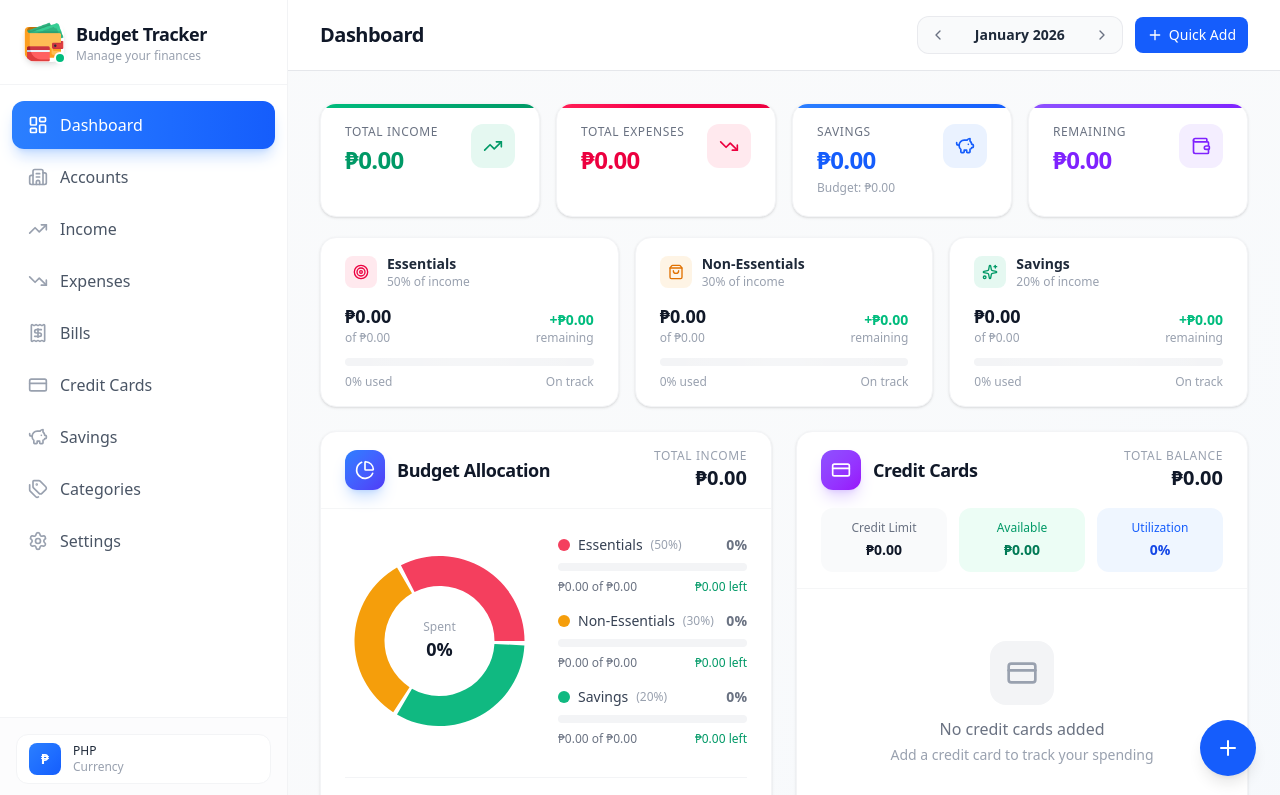
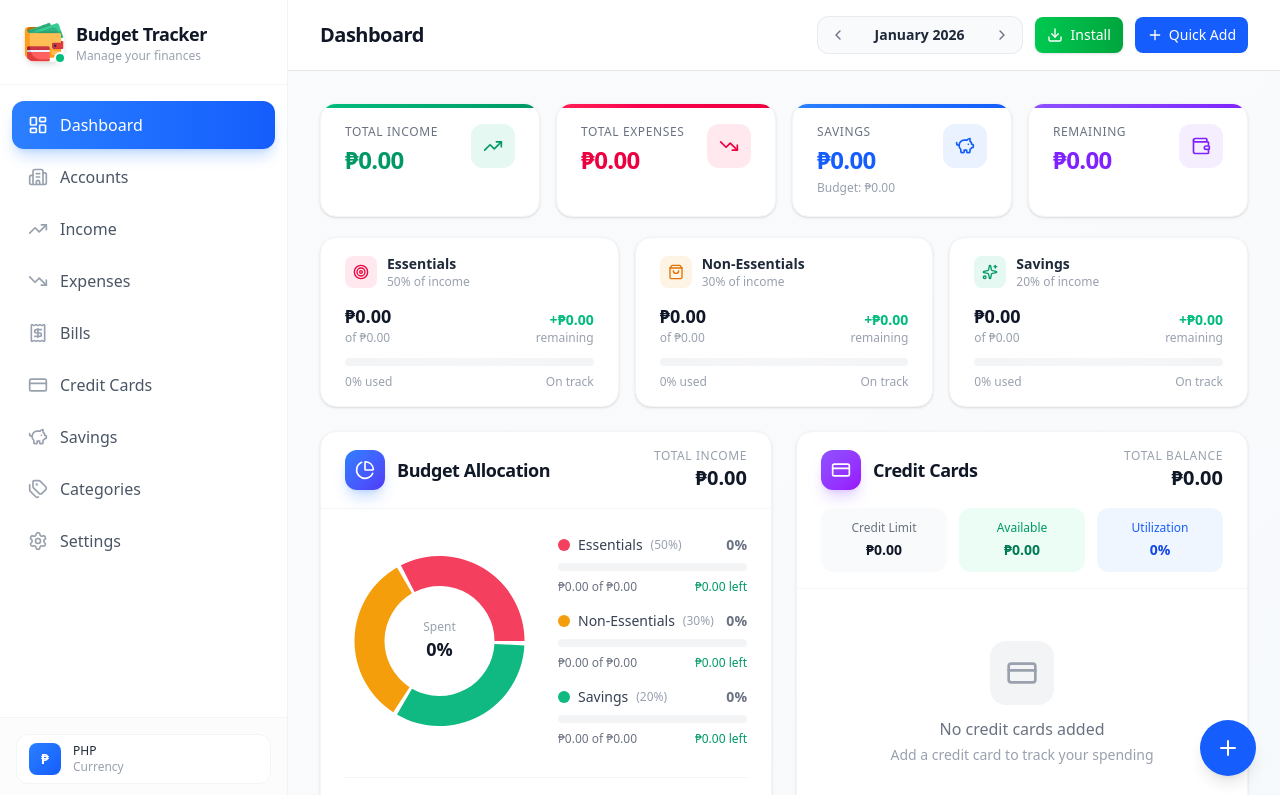
Before and after one commit to fitzMOSO/budget-tracker, a Next.js app: page / in a window 1280 px wide. Shown: the top 795 px of the page. Built offline with nearby package versions, Linux system fonts and the light colour scheme.

Commit message:
feat: Add InstallButton component for app installation prompts

```diff
--- a/app/components/AppLayout.tsx
+++ b/app/components/AppLayout.tsx
@@ -24,6 +24,7 @@ import { cn } from '../utils'
 import { useBudget } from '../context/BudgetContext'
 import { getMonthName, getMonthYear } from '../utils'
 import { QuickActions } from './QuickActions'
+import { InstallButton } from './InstallButton'
 
 interface NavItem {
     href: string
@@ -217,6 +218,7 @@ export function AppLayout({ children, selectedMonth, selectedYear, onMonthChange
                                 selectedYear={selectedYear}
                                 onMonthChange={onMonthChange}
                             />
+                            <InstallButton />
                             <QuickActions />
                         </div>
                     </div>
--- /dev/null
+++ b/app/components/InstallButton.tsx
@@ -0,0 +1,96 @@
+'use client'
+
+import { useState, useEffect } from 'react'
+import { Download } from 'lucide-react'
+import { showSuccess, showInfo } from '../utils/swal'
+
+interface BeforeInstallPromptEvent extends Event {
+    prompt: () => Promise<void>
+    userChoice: Promise<{ outcome: 'accepted' | 'dismissed' }>
+}
+
+export function InstallButton() {
+    const [deferredPrompt, setDeferredPrompt] = useState<BeforeInstallPromptEvent | null>(null)
+    const [isIOS, setIsIOS] = useState(false)
+
+    // Initialize state based on install status
+    const [isInstalled, setIsInstalled] = useState(() => {
+        if (typeof window === 'undefined') return true
+        return window.matchMedia('(display-mode: standalone)').matches
+    })
+
+    useEffect(() => {
+        // Check if iOS
+        const isIOSDevice = /iPad|iPhone|iPod/.test(navigator.userAgent)
+        setIsIOS(isIOSDevice)
+
+        // Update install status for iOS
+        if (isIOSDevice) {
+            const isStandalone = window.matchMedia('(display-mode: standalone)').matches
+            if (!isStandalone) {
+                setIsInstalled(false)
+            }
+        }
+
+        // Listen for the beforeinstallprompt event
+        const handleBeforeInstallPrompt = (e: Event) => {
+            e.preventDefault()
+            setDeferredPrompt(e as BeforeInstallPromptEvent)
+            setIsInstalled(false)
+        }
+
+        window.addEventListener('beforeinstallprompt', handleBeforeInstallPrompt)
+
+        // Listen for app installed event
+        window.addEventListener('appinstalled', () => {
+            setIsInstalled(true)
+            setDeferredPrompt(null)
+            showSuccess('App installed successfully!')
+        })
+
+        return () => {
+            window.removeEventListener('beforeinstallprompt', handleBeforeInstallPrompt)
+        }
+    }, [])
+
+    const handleInstall = async () => {
+        if (isIOS) {
+            showInfo('To install on iOS: Tap the Share button (⎋) in Safari, then tap "Add to Home Screen"')
+            return
+        }
+
+        if (!deferredPrompt) {
+            showInfo('To install: Open the browser menu and look for "Install App" or "Add to Home Screen"')
+            return
+        }
+
+        try {
+            await deferredPrompt.prompt()
+            const { outcome } = await deferredPrompt.userChoice
+
+            if (outcome === 'accepted') {
+                setIsInstalled(true)
+                showSuccess('App installed successfully!')
+            }
+            setDeferredPrompt(null)
+        } catch (error) {
+            console.error('Error installing app:', error)
+        }
+    }
+
+    // Don't show button if app is already installed
+    if (isInstalled) {
+        return null
+    }
+
+    return (
+        <button
+            onClick={handleInstall}
+            className="flex items-center gap-2 px-3 py-2 bg-gradient-to-r from-green-500 to-green-600 text-white rounded-lg hover:from-green-600 hover:to-green-700 transition-all duration-200 text-sm font-medium shadow-sm hover:shadow-md active:scale-95"
+            title="Install App"
+        >
+            <Download className="w-4 h-4" />
+            <span className="hidden sm:inline">Install</span>
+        </button>
+    )
+}
```
